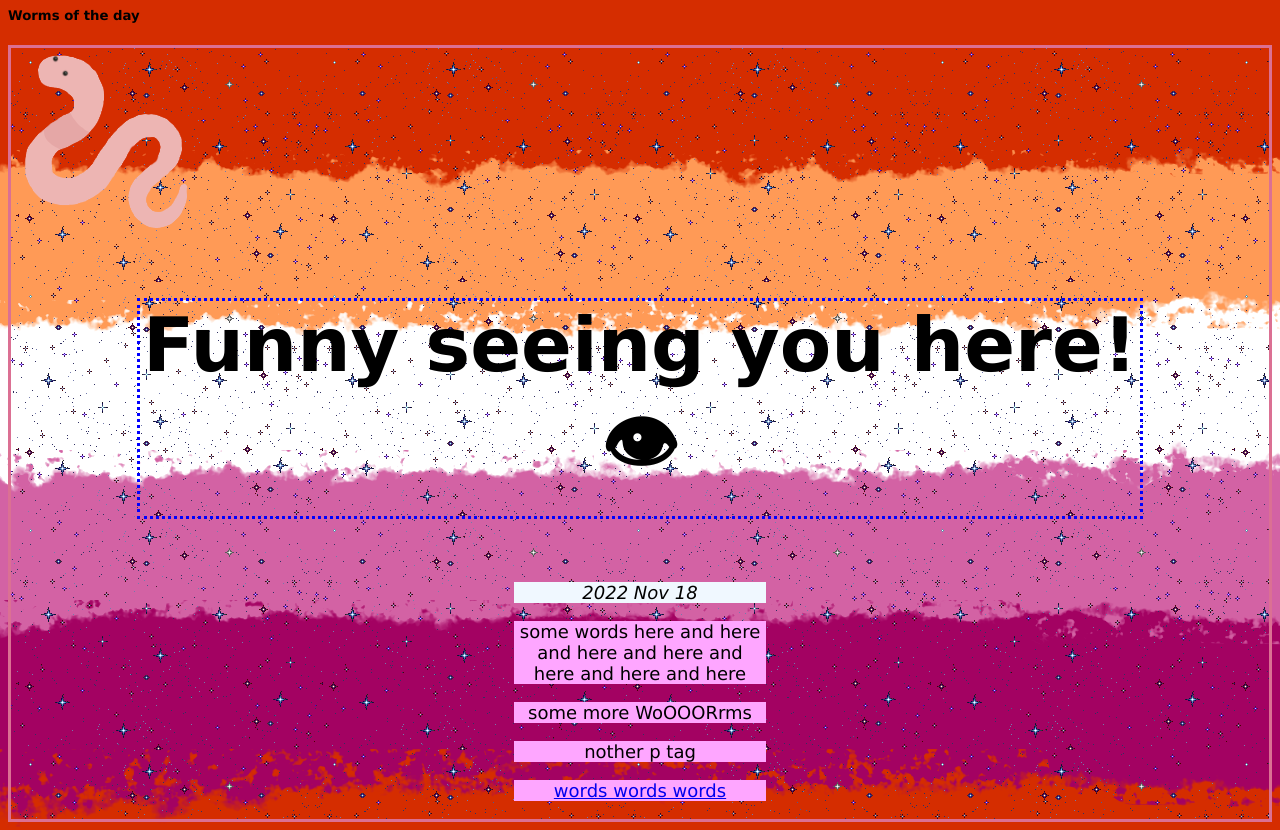
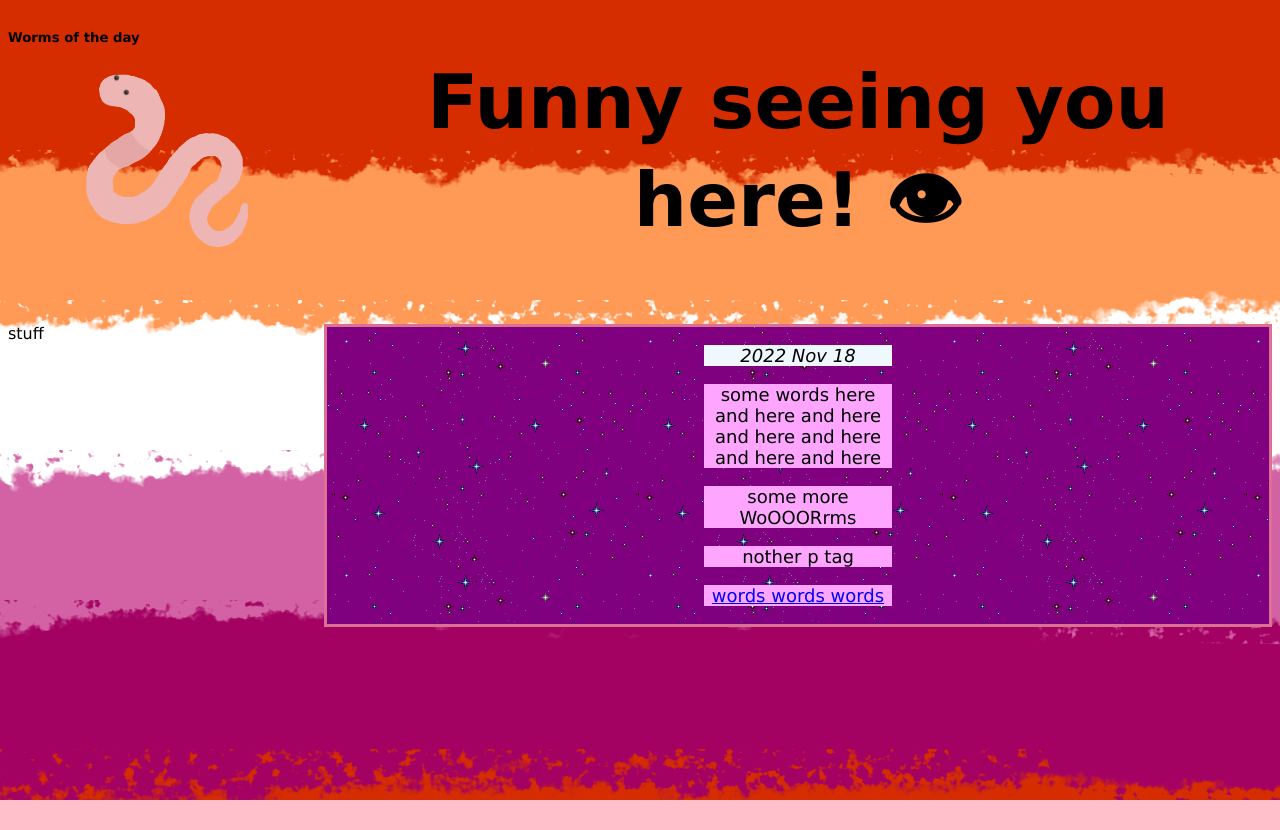
Before and after one commit to NariaNexis/neocity, a plain HTML site: page index.html in a window 1280 px wide. After the commit the page ends 800 px from the top, so only its background shows below. Drawn offline with Linux system fonts and the light colour scheme.

Commit message:
add flexbox
Co-authored-by: NariaNexis <nnanimefreak5@gmail.com>

```diff
--- a/anyname.css
+++ b/anyname.css
@@ -25,13 +25,30 @@ main {
     border-color: palevioletred;
     border-width: 3px;
     border-style: solid;
+    background-color: purple
 }
 
 h1 {
     text-align: center;
     font-size: 75px;
-    border-color: blue;
-    border-style: dotted;
-    margin-left: 10%;
-    margin-right: 10%;
 }
+
+.flex-container {
+    display: flex;
+    flex-flow: wrap;
+
+}
+
+.flex-item:nth-child(odd) {
+    flex: 25%;
+}
+
+.flex-item:nth-child(even) {
+    flex: 75%;
+}
+
+#wormOTD {
+    display: block;
+    margin-left: auto;
+    margin-right: auto;
+}
--- a/index.html
+++ b/index.html
@@ -1,14 +1,22 @@
 <head>
-  <h5>Worms of the day</h5>
   <link href="./anyname.css" rel="stylesheet" type="text/css" media="all" />
   <link href="./allStyles.css" rel="stylesheet" type="text/css" media="all" />
 </head>
 <body>
-  <div>
+  <div class="flex-container">
+    <div class="flex-item">
+      <h5>Worms of the day</h5>
+      <a href="./wormOTD.html"> <img id="wormOTD" src="./assets/justWorm.png" alt="" /></a>
+    </div>
+    <div class="flex-item">
+      <h1>Funny seeing you here! 👁</h1>
+    </div>
+    <div class="flex-item">
+      stuff
+    </div>
+    <div class="flex-item">
       <main>
-      <a href="./wormOTD.html"> <img src="./assets/justWorm.png" alt="" /></a>
         <article>
-        <h1>Funny seeing you here! 👁</h1>
           <p class="date">2022 Nov 18</p>
           <p class="worms">
             some words here and here and here and here and here and here and here
@@ -19,4 +27,5 @@
         </article>
       </main>
     </div>
+  </div>
 </body>
```
Lines whose indentation alone changed are shown as unchanged.
